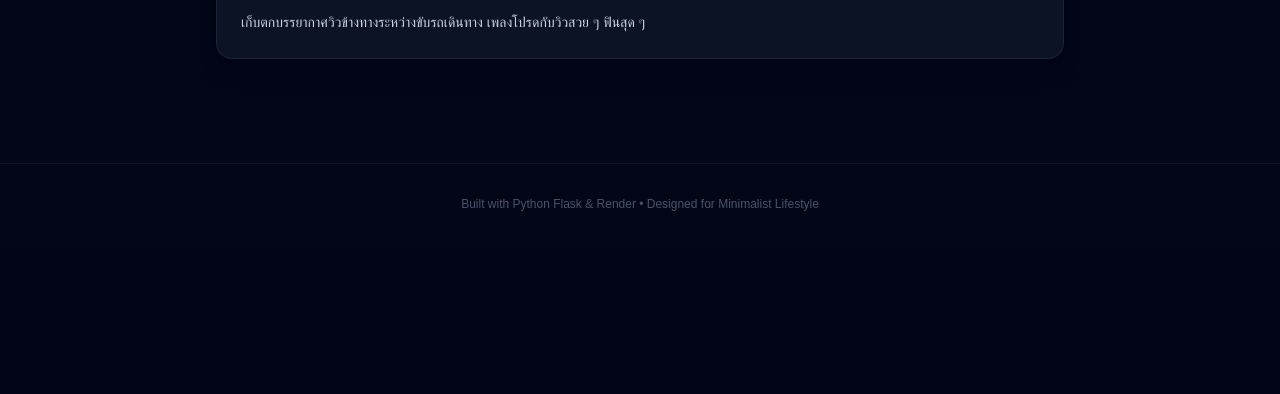
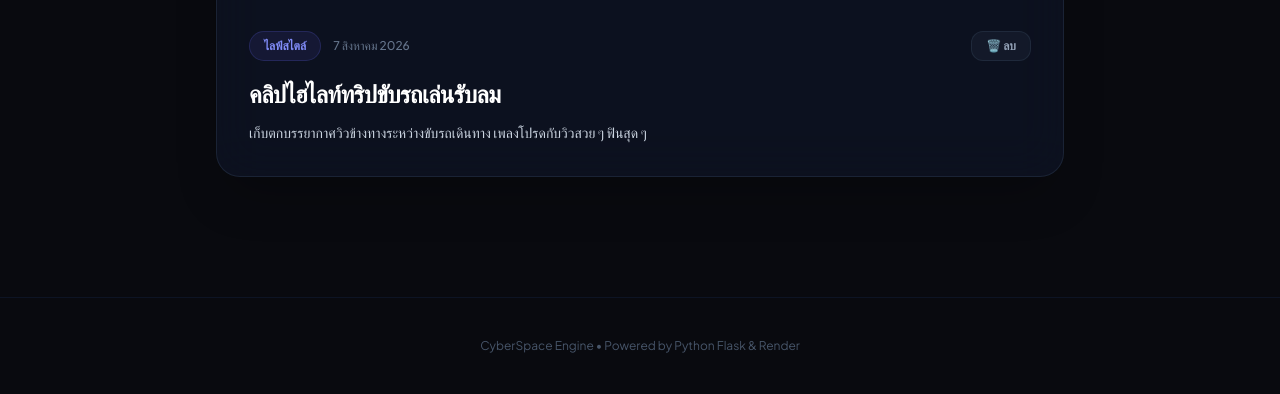
Before and after one commit to sittisak2009/Personal-Blog, a Flask app: page / in a window 1280 px wide. Shown: the part 978-1372 px from the top of the page. Before the commit the page ends 1189 px from the top, so only its background shows below. Run offline with Flask 3, Linux system fonts and the light colour scheme; some libraries are stand-ins or nearby versions.

Commit message:
Update index.html

```diff
--- a/templates/index.html
+++ b/templates/index.html
@@ -1,55 +1,87 @@
 <!DOCTYPE html>
-<html lang="th">
+<html lang="th" class="dark">
 <head>
     <meta charset="UTF-8">
     <meta name="viewport" content="width=device-width, initial-scale=1.0">
-    <title>My Personal Blog & Gallery</title>
+    <title>CyberSpace • Multimedia Blog & Gallery</title>
     <script src="https://cdn.tailwindcss.com"></script>
-    <link href="https://fonts.googleapis.com/css2?family=Plus+Jakarta+Sans:wght@300;400;500;600;700&display=swap" rel="stylesheet">
-    <style>body { font-family: 'Plus Jakarta+Sans', sans-serif; }</style>
+    <link href="https://fonts.googleapis.com/css2?family=Plus+Jakarta+Sans:wght@300;400;500;600;700;800&display=swap" rel="stylesheet">
+    <style>body { font-family: 'Plus Jakarta Sans', sans-serif; }</style>
 </head>
-<body class="bg-slate-950 text-slate-100 min-h-screen selection:bg-indigo-500 selection:text-white">
+<body class="bg-[#090a0f] text-slate-100 min-h-screen selection:bg-cyan-500 selection:text-black">
+
+    <!-- Animated Glow Background Effect -->
+    <div class="fixed inset-0 overflow-hidden pointer-events-none z-0 opacity-30">
+        <div class="absolute -top-40 -left-40 w-96 h-96 bg-indigo-600/30 rounded-full blur-[120px]"></div>
+        <div class="absolute top-1/2 -right-40 w-96 h-96 bg-cyan-600/30 rounded-full blur-[120px]"></div>
+    </div>
 
     <!-- Header -->
-    <header class="sticky top-0 z-50 backdrop-blur-md bg-slate-950/80 border-b border-slate-800/80">
+    <header class="sticky top-0 z-50 backdrop-blur-xl bg-[#090a0f]/80 border-b border-slate-800/60 shadow-2xl">
         <div class="max-w-4xl mx-auto px-6 py-4 flex justify-between items-center">
-            <div>
-                <h1 class="text-xl font-bold bg-gradient-to-r from-indigo-400 to-cyan-400 bg-clip-text text-transparent">🌟 My Personal Space</h1>
-                <p class="text-slate-400 text-xs mt-0.5">ไดอารี่เรื่องราวและแกลเลอรีภาพถ่าย</p>
+            <div class="flex items-center gap-3">
+                <div class="w-10 h-10 rounded-xl bg-gradient-to-tr from-indigo-500 to-cyan-400 flex items-center justify-center font-black text-black text-lg shadow-lg shadow-cyan-500/20">CS</div>
+                <div>
+                    <h1 class="text-lg font-extrabold bg-gradient-to-r from-white via-slate-200 to-slate-400 bg-clip-text text-transparent">CyberSpace Diary</h1>
+                    <p class="text-slate-400 text-xs">พื้นที่รวมภาพถ่าย วิดีโอ และเรื่องราวสุดพิเศษ</p>
+                </div>
             </div>
-            <a href="/add" class="bg-indigo-600 hover:bg-indigo-500 text-white px-4 py-2 rounded-xl text-sm font-semibold transition shadow-lg shadow-indigo-600/20 flex items-center gap-2">
-                <span>✨ เพิ่มเรื่องราว</span>
+            <a href="/add" class="group relative inline-flex items-center gap-2 px-5 py-2.5 rounded-xl font-bold text-xs uppercase tracking-wider bg-gradient-to-r from-indigo-500 to-cyan-400 text-black shadow-lg shadow-cyan-500/20 hover:opacity-90 transition transform hover:-translate-y-0.5">
+                <span>✨ เพิ่มโพสต์ใหม่</span>
             </a>
         </div>
     </header>
 
     <!-- Main Content -->
-    <main class="max-w-4xl mx-auto px-6 py-10">
+    <main class="max-w-4xl mx-auto px-6 py-10 relative z-10">
         {% if posts|length == 0 %}
-        <div class="text-center py-20 bg-slate-900/50 rounded-2xl border border-slate-800">
-            <p class="text-slate-400 text-lg">ยังไม่มีเรื่องราวในตอนนี้ เริ่มเขียนเรื่องแรกกันเลย!</p>
+        <div class="text-center py-24 bg-slate-900/40 rounded-3xl border border-slate-800/80 backdrop-blur-md">
+            <div class="text-4xl mb-3">📭</div>
+            <p class="text-slate-400 font-medium">ยังไม่มีเรื่องราวในระบบ เริ่มสร้างความทรงจำแรกกันเลย!</p>
         </div>
         {% else %}
-        <div class="grid gap-8">
+        <div class="grid gap-10">
             {% for post in posts %}
-            <article class="bg-slate-900/80 rounded-2xl overflow-hidden border border-slate-800/80 shadow-xl transition hover:border-slate-700 relative group">
-                <div class="relative h-72 overflow-hidden bg-slate-950">
-                    <img src="{{ post.image }}" alt="{{ post.title }}" class="w-full h-full object-cover transition duration-500 group-hover:scale-105">
-                    <div class="absolute inset-0 bg-gradient-to-t from-slate-950 via-transparent to-transparent opacity-60"></div>
+            <article class="bg-slate-900/60 backdrop-blur-xl rounded-3xl overflow-hidden border border-slate-800/80 shadow-2xl transition duration-300 hover:border-slate-700 group">
+
+                <!-- Media Section (Image or Video) -->
+                <div class="relative w-full h-80 bg-black overflow-hidden">
+                    {% if post.media_type == 'video' %}
+                    <video controls class="w-full h-full object-cover">
+                        <source src="{{ post.media_url }}" type="video/mp4">
+                        เบราว์เซอร์ของคุณไม่รองรับการเล่นวิดีโอ
+                    </video>
+                    <div class="absolute top-4 left-4 bg-black/60 backdrop-blur-md px-3 py-1 rounded-full text-xs font-semibold text-cyan-400 border border-cyan-500/30 flex items-center gap-1.5 pointer-events-none">
+                        🎬 วิดีโอ
+                    </div>
+                    {% else %}
+                    <img src="{{ post.media_url }}" alt="{{ post.title }}" class="w-full h-full object-cover transition duration-700 group-hover:scale-105">
+                    <div class="absolute top-4 left-4 bg-black/60 backdrop-blur-md px-3 py-1 rounded-full text-xs font-semibold text-indigo-400 border border-indigo-500/30 flex items-center gap-1.5 pointer-events-none">
+                        📸 รูปภาพ
+                    </div>
+                    {% endif %}
+
+                    <div class="absolute inset-0 bg-gradient-to-t from-[#090a0f] via-transparent to-transparent opacity-80 pointer-events-none"></div>
                 </div>
-                <div class="p-6">
-                    <div class="flex justify-between items-center mb-3">
-                        <span class="text-xs font-semibold px-3 py-1 bg-indigo-500/10 text-indigo-400 rounded-full border border-indigo-500/20">{{ post.date }}</span>
 
-                        <!-- ปุ่มลบโพสต์ -->
-                        <form action="/delete/{{ post.id }}" method="POST" onsubmit="return confirm('คุณต้องการลบโพสต์นี้ใช่หรือไม่?');">
-                            <button type="submit" class="text-slate-400 hover:text-red-400 text-xs font-medium px-3 py-1.5 rounded-lg bg-slate-800/50 hover:bg-red-500/10 transition border border-slate-700/50">
-                                🗑️ ลบโพสต์
+                <!-- Content Details -->
+                <div class="p-8">
+                    <div class="flex justify-between items-center mb-4">
+                        <div class="flex items-center gap-3">
+                            <span class="text-xs font-bold px-3.5 py-1.5 bg-indigo-500/10 text-indigo-400 rounded-full border border-indigo-500/20">{{ post.category }}</span>
+                            <span class="text-xs text-slate-500 font-medium">{{ post.date }}</span>
+                        </div>
+
+                        <!-- Delete Button -->
+                        <form action="/delete/{{ post.id }}" method="POST" onsubmit="return confirm('คุณต้องการลบโพสต์นี้จริง ๆ หรือไม่?');">
+                            <button type="submit" class="text-slate-400 hover:text-red-400 text-xs font-semibold px-3.5 py-1.5 rounded-xl bg-slate-800/40 hover:bg-red-500/10 transition border border-slate-700/40 flex items-center gap-1">
+                                🗑️ ลบ
                             </button>
                         </form>
                     </div>
-                    <h2 class="text-2xl font-bold text-slate-100 mb-2">{{ post.title }}</h2>
-                    <p class="text-slate-300 leading-relaxed text-sm whitespace-pre-line">{{ post.content }}</p>
+
+                    <h2 class="text-2xl font-extrabold text-white mb-3 tracking-tight">{{ post.title }}</h2>
+                    <p class="text-slate-300 leading-relaxed text-sm whitespace-pre-line font-light">{{ post.content }}</p>
                 </div>
             </article>
             {% endfor %}
@@ -57,8 +89,8 @@
         {% endif %}
     </main>
 
-    <footer class="text-center py-8 text-slate-600 text-xs border-t border-slate-900 mt-16">
-        <p>Built with Python Flask & Render • Designed for Minimalist Lifestyle</p>
+    <footer class="text-center py-10 text-slate-600 text-xs border-t border-slate-900/80 mt-20 relative z-10">
+        <p>CyberSpace Engine • Powered by Python Flask & Render</p>
     </footer>
 
 </body>
```
